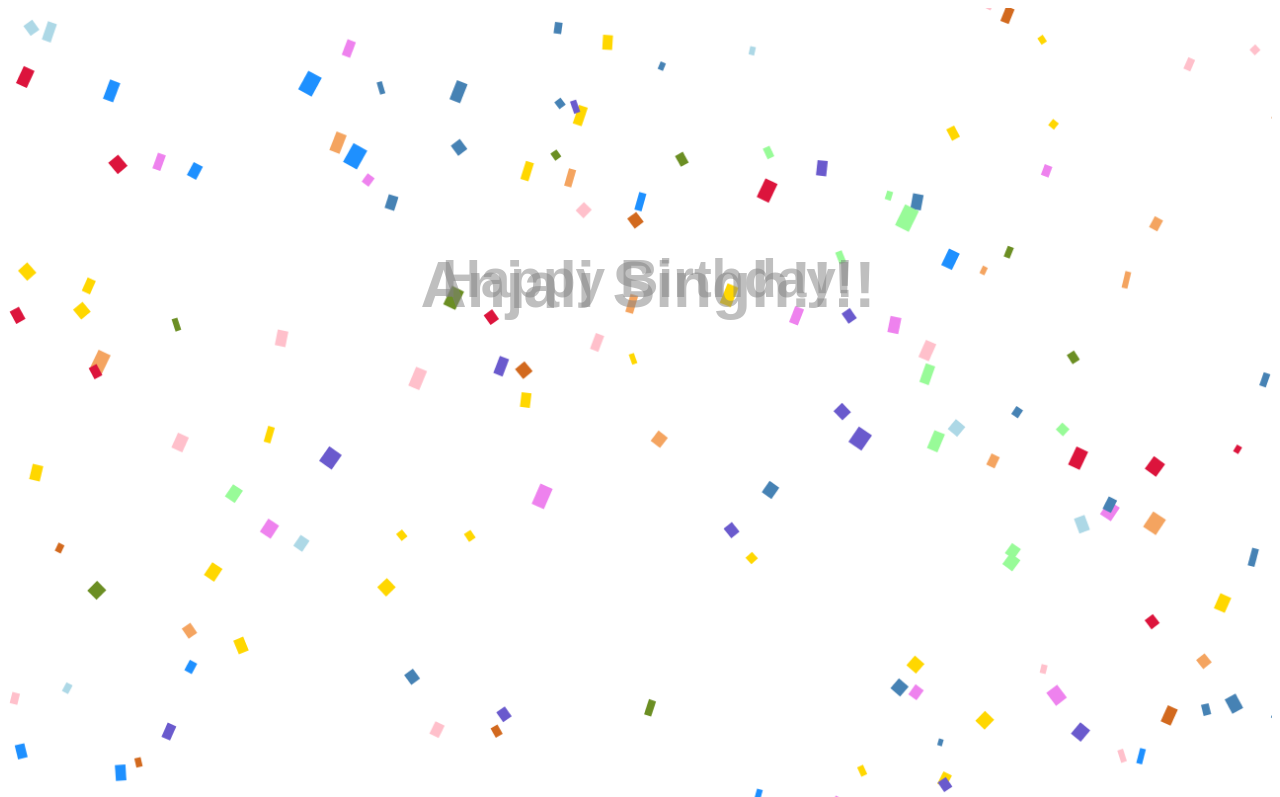
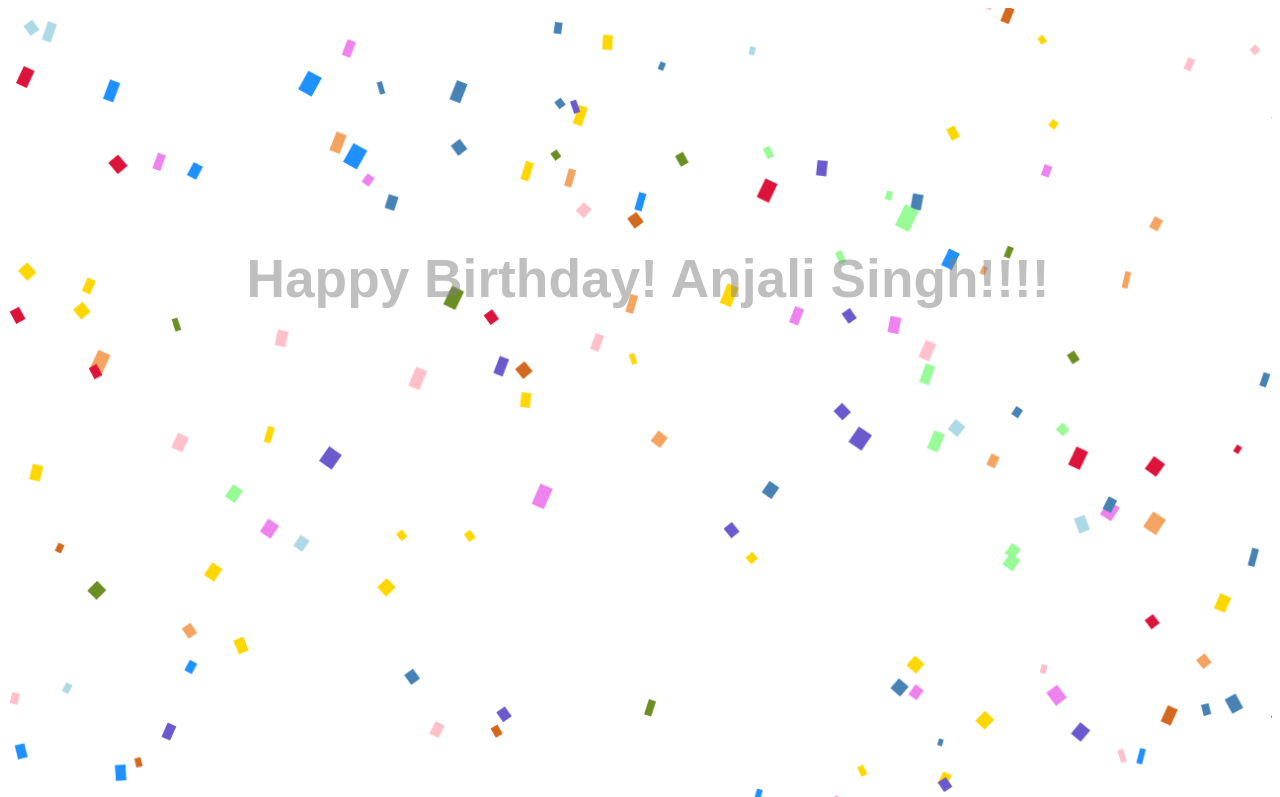
Before and after one commit to htudu/destiny_boat, a Flask app: page / in a window 1280 px wide. Shown: the top 797 px of the page. Run offline with Flask 2, Linux system fonts and the light colour scheme; data comes from the database, SQL or seed files in the repository.

Commit message:
Birthday Surprise

```diff
--- a/app.py
+++ b/app.py
@@ -63,6 +63,7 @@ class Comments(db.Model):
     name = db.Column(db.String(50), nullable=False, unique=True)
     emailid = db.Column(db.String(65), nullable=False, unique=False)
     message = db.Column(db.String(550), nullable=False)
+
 db.create_all()
 
 @app.route("/profile")
--- a/templates/birthday.html
+++ b/templates/birthday.html
@@ -9,8 +9,7 @@
     <title>Log In</title>
 </head>
 <body >
-    <h1>Happy Birthday!</h1>
-    <h1 class="big">Anjali Singh!!!!</h1>
+    <h1>Happy Birthday! Anjali Singh!!!!</h1>
     <canvas id="canvas"></canvas>
 </body>
 
```
